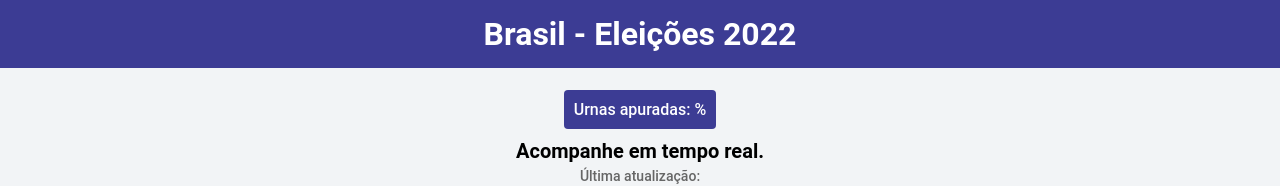
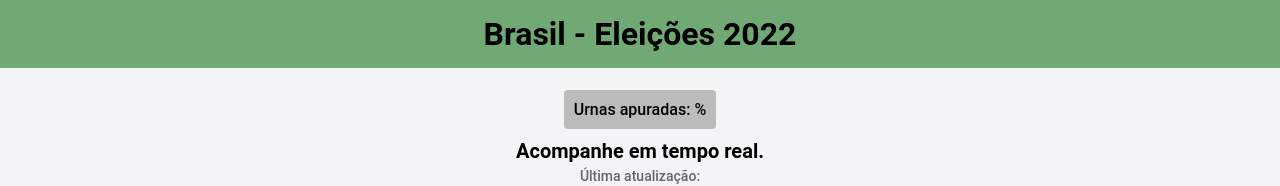
Before and after one commit to rodriguesabner/votacao-2022, a React (Create React App) app: page / in a window 1280 px wide. Shown: the top 186 px of the page. Built offline with nearby package versions, Linux system fonts and the light colour scheme; no server answers.

Commit message:
ajusta style dos cards

```diff
--- a/src/App.js
+++ b/src/App.js
@@ -10,17 +10,6 @@ function App() {
     const [candidates, setCandidates] = useState([]);
     const [generalInfo, setGeneralInfo] = useState([]);
 
-    async function emptyCache() {
-        await api.get(`/br-c0001-e000545-r.json`, {
-            //disable cache
-            headers: {
-                "Cache-Control": "no-cache",
-                Pragma: "no-cache",
-                Expires: "0",
-            }
-        });
-    }
-
     async function getData() {
         const {data} = await api.get(`/br-c0001-e000545-r.json`);
         setCandidates(data.cand);
@@ -31,11 +20,7 @@ function App() {
 
     useInterval(async () => {
         await getData();
-    }, 15000);
-
-    useInterval(async () => {
-        emptyCache();
-    }, 10000);
+    }, 5000);
 
     return (
         <div className="App">
--- a/src/components/Header/styles.js
+++ b/src/components/Header/styles.js
@@ -3,9 +3,9 @@ import styled from "styled-components";
 export const Layout = styled.div`
   width: 100%;
   height: 68px;
-  background-color: #3c3c94;
+  background-color: #71a974;
   display: flex;
   align-items: center;
   justify-content: center;
-  color: #fff;
+  color: #000;
 `;
--- a/src/pages/Home/styles.js
+++ b/src/pages/Home/styles.js
@@ -26,8 +26,8 @@ export const UrnasApuradas = styled.label`
   font-size: 16px;
   margin-bottom: 10px;
   margin-top: -10px;
-  background-color: #3c3c94;
-  color: #fff;
+  background-color: #bbbbbb;
+  color: #000;
   padding: 10px;
   border-radius: 4px;
 `
```
